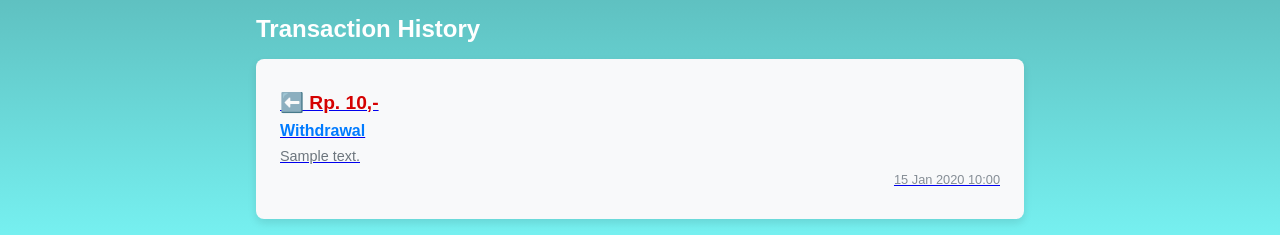
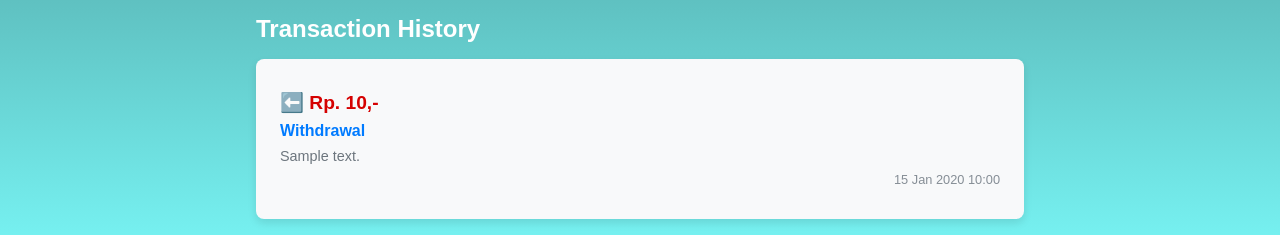
Before and after one commit to farroshayray/banking-app, a Flask app: template templates/transaction.html in a window 1280 px wide. Shown: the part 963-1198 px from the top of the page. Run offline with Flask 3, Linux system fonts and the light colour scheme; tables that the repository leaves empty hold one stand-in row (values such as "Sample post"); the template is opened without the code that fills it: values that come from a table or form of the project are taken from there, most other values are stand-ins (such as "Sample title", 1, 10 or a date in 2020).

Commit message:
add readme and edit text decoration for transaction template

```diff
--- a/templates/transaction.html
+++ b/templates/transaction.html
@@ -260,7 +260,7 @@
       <h2 style="color: white; text-align: left;">Transaction History</h2>
     </div>
     {% for get_transaction in get_transactions %}
-    <a href="{{url_for('transaction.transaction_detail', account_id=account.id, transaction_id=get_transaction.id)}}">
+    <a  style="text-decoration: none;" href="{{url_for('transaction.transaction_detail', account_id=account.id, transaction_id=get_transaction.id)}}">
       <div class="transaction-card">
         {% if get_transaction.from_account_id == account.id %}
         <p class="amount" style="color:rgb(213, 1, 1);">⬅️ {{ get_transaction.amount | currency }}</p>
```
Also changed, not shown: README.md.
